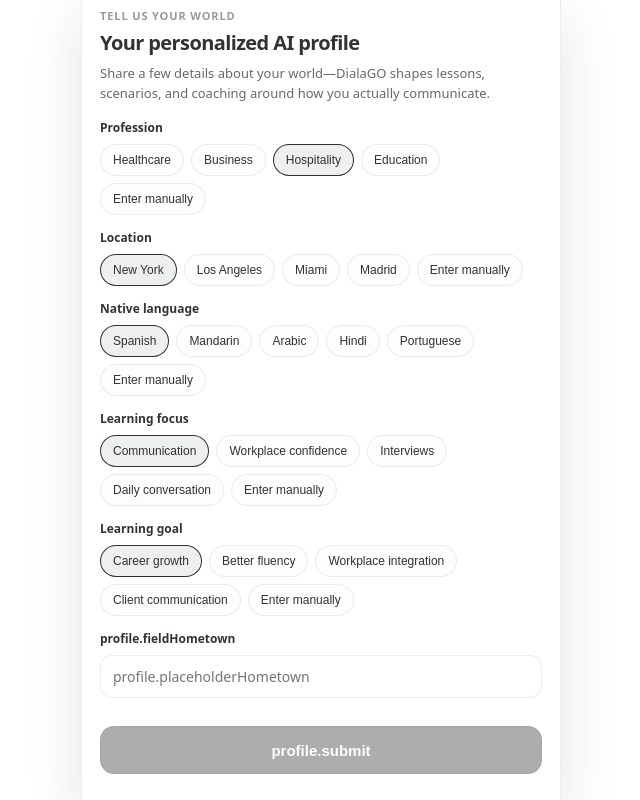
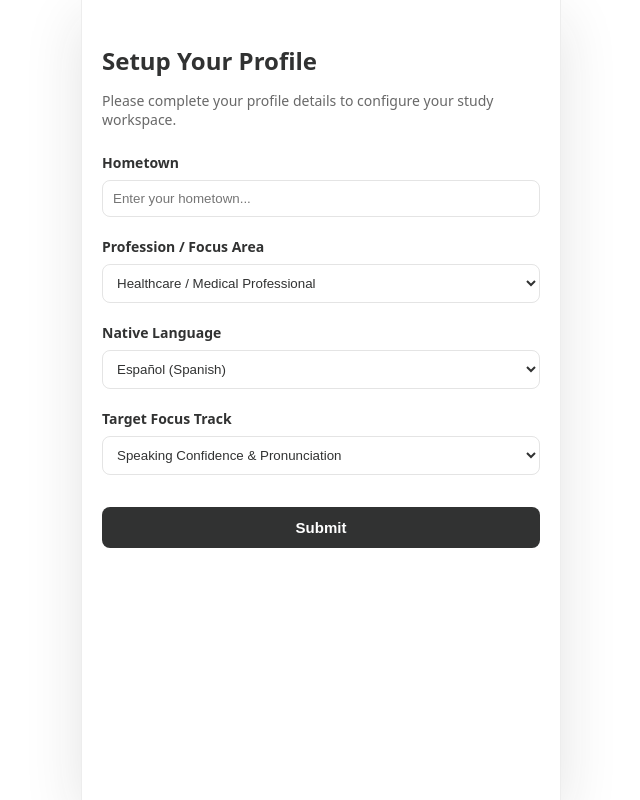
Before and after one commit to salmagg/dialago-demo, a React (Vite) app: page / in a window 1280 px wide. Both pictures are taken after a click on the button "Get Started". Shown: the whole page, without its empty margins (319-959 px from the left). Built offline with nearby package versions, Linux system fonts and the light colour scheme.

Commit message:
Fix Vercel 404 routing and update ProfileDashboard

```diff
--- a/src/app/screens/SetupWizard.tsx
+++ b/src/app/screens/SetupWizard.tsx
@@ -1,92 +1,92 @@
-import React from 'react';
-import { t } from '../../i18n';
+import React, { useState } from 'react';
 import { useApp } from '../AppContext';
-import { SelectableField } from '../components/SelectableField';
-import { FOCUSES, GOALS, LOCATIONS, NATIVE_LANGS, PROFESSIONS } from '../profileConstants';
-import { displayField, professionDisplay } from '../profileUtils';
 
 export function SetupWizard() {
-  const { lang, profile, setProfile, completeSetup } = useApp();
+  const { setProfile, completeSetup } = useApp();
 
-  const professionLabel = professionDisplay(lang, profile.profession);
-  const canSubmit =
-    professionLabel.length > 0 &&
-    (profile.location.manual ? profile.location.customText.trim() : true) &&
-    displayField(lang, NATIVE_LANGS, profile.nativeLanguage, 'profile.lang').length > 0 &&
-    displayField(lang, FOCUSES, profile.focus, 'profile.focus').length > 0 &&
-    displayField(lang, GOALS, profile.goal, 'profile.goal').length > 0 &&
-    profile.hometown.trim().length > 0;
+  const [localHometown, setLocalHometown] = useState('');
+  const [selectedProfession, setSelectedProfession] = useState('medical');
+  const [selectedNativeLang, setSelectedNativeLang] = useState('es');
+  const [selectedFocus, setSelectedFocus] = useState('speaking');
+
+  const handleSubmit = async (e: React.FormEvent) => {
+    e.preventDefault();
+    if (!localHometown.trim()) {
+      alert("Please fill in your Hometown before proceeding.");
+      return;
+    }
+
+    localStorage.setItem('dialago-user-hometown', localHometown.trim());
+    localStorage.setItem('dialago-onboarding-complete', 'true');
+
+    setProfile(prev => ({
+      ...prev,
+      profession: selectedProfession,
+      nativeLanguage: selectedNativeLang,
+      focus: selectedFocus
+    }));
+
+    if (completeSetup) {
+      await completeSetup();
+    }
+  };
 
   return (
-    <div className="dialago-setup dialago-setup--scroll">
-      <header className="dialago-setup__header">
-        <p className="dialago-eyebrow">{t(lang, 'profile.welcomeEyebrow')}</p>
-        <h1 className="dialago-setup__title">{t(lang, 'profile.welcomeTitle')}</h1>
-        <p className="dialago-setup__lead muted">{t(lang, 'profile.welcomeLead')}</p>
-      </header>
-      <div className="dialago-setup__fields">
-        <SelectableField
-          lang={lang}
-          label={t(lang, 'profile.fieldProfession')}
-          options={PROFESSIONS}
-          manualPlaceholderKey="profile.placeholderProfession"
-          value={profile.profession}
-          onChange={(v) => setProfile((p) => ({ ...p, profession: v }))}
-        />
-        <SelectableField
-          lang={lang}
-          label={t(lang, 'profile.fieldLocation')}
-          options={LOCATIONS}
-          manualPlaceholderKey="profile.placeholderLocation"
-          value={profile.location}
-          onChange={(v) => setProfile((p) => ({ ...p, location: v }))}
-        />
-        <SelectableField
-          lang={lang}
-          label={t(lang, 'profile.fieldNativeLanguage')}
-          options={NATIVE_LANGS}
-          manualPlaceholderKey="profile.placeholderNativeLanguage"
-          value={profile.nativeLanguage}
-          onChange={(v) => setProfile((p) => ({ ...p, nativeLanguage: v }))}
-        />
-        <SelectableField
-          lang={lang}
-          label={t(lang, 'profile.fieldFocus')}
-          options={FOCUSES}
-          manualPlaceholderKey="profile.placeholderFocus"
-          value={profile.focus}
-          onChange={(v) => setProfile((p) => ({ ...p, focus: v }))}
-        />
-        <SelectableField
-          lang={lang}
-          label={t(lang, 'profile.fieldGoal')}
-          options={GOALS}
-          manualPlaceholderKey="profile.placeholderGoal"
-          value={profile.goal}
-          onChange={(v) => setProfile((p) => ({ ...p, goal: v }))}
-        />
-        <div className="dialago-field">
-          <p className="dialago-field__label">{t(lang, 'profile.fieldHometown')}</p>
+    <div className="dialago-wizard" style={{ padding: '24px 20px', maxWidth: '480px', margin: '0 auto' }}>
+      <h2 style={{ fontSize: '24px', fontWeight: '700', marginBottom: '6px' }}>Setup Your Profile</h2>
+      <p className="muted" style={{ fontSize: '14px', marginBottom: '24px' }}>Please complete your profile details to configure your study workspace.</p>
+
+      <form onSubmit={handleSubmit} style={{ display: 'flex', flexDirection: 'column', gap: '20px' }}>
+
+        {/* 1. HOMETOWN INPUT */}
+        <div>
+          <label style={{ display: 'block', fontSize: '14px', fontWeight: '600', marginBottom: '8px' }}>Hometown</label>
           <input
             type="text"
-            className="dialago-input"
-            value={profile.hometown}
-            onChange={(e) => setProfile((p) => ({ ...p, hometown: e.target.value }))}
-            placeholder={t(lang, 'profile.placeholderHometown')}
-            aria-label={t(lang, 'profile.fieldHometown')}
+            required
+            value={localHometown}
+            onChange={(e) => setLocalHometown(e.target.value)}
+            placeholder="Enter your hometown..."
+            style={{ width: '100%', padding: '10px', borderRadius: '8px', border: '1px solid var(--border)', background: 'var(--bg-input)', color: 'var(--text)' }}
           />
         </div>
-      </div>
-      <footer className="dialago-setup__footer">
-        <button
-          type="button"
-          className="dialago-btn dialago-btn--primary"
-          disabled={!canSubmit}
-          onClick={() => void completeSetup()}
-        >
-          {t(lang, 'profile.submit')}
+
+        {/* 2. PROFESSION */}
+        <div>
+          <label style={{ display: 'block', fontSize: '14px', fontWeight: '600', marginBottom: '8px' }}>Profession / Focus Area</label>
+          <select value={selectedProfession} onChange={(e) => setSelectedProfession(e.target.value)} style={{ width: '100%', padding: '10px', borderRadius: '8px', border: '1px solid var(--border)', background: 'var(--bg-input)', color: 'var(--text)' }}>
+            <option value="medical" style={{ color: '#111111', background: '#ffffff' }}>Healthcare / Medical Professional</option>
+            <option value="business" style={{ color: '#111111', background: '#ffffff' }}>Business / Corporate</option>
+            <option value="engineering" style={{ color: '#111111', background: '#ffffff' }}>Engineering / Tech</option>
+            <option value="general" style={{ color: '#111111', background: '#ffffff' }}>General Communication</option>
+          </select>
+        </div>
+
+        {/* 3. NATIVE LANGUAGE */}
+        <div>
+          <label style={{ display: 'block', fontSize: '14px', fontWeight: '600', marginBottom: '8px' }}>Native Language</label>
+          <select value={selectedNativeLang} onChange={(e) => setSelectedNativeLang(e.target.value)} style={{ width: '100%', padding: '10px', borderRadius: '8px', border: '1px solid var(--border)', background: 'var(--bg-input)', color: 'var(--text)' }}>
+            <option value="es" style={{ color: '#111111', background: '#ffffff' }}>Español (Spanish)</option>
+            <option value="fr" style={{ color: '#111111', background: '#ffffff' }}>Français (French)</option>
+            <option value="zh" style={{ color: '#111111', background: '#ffffff' }}>中文 (Chinese)</option>
+            <option value="ar" style={{ color: '#111111', background: '#ffffff' }}>العربية (Arabic)</option>
+          </select>
+        </div>
+
+        {/* 4. TARGET TRACK */}
+        <div>
+          <label style={{ display: 'block', fontSize: '14px', fontWeight: '600', marginBottom: '8px' }}>Target Focus Track</label>
+          <select value={selectedFocus} onChange={(e) => setSelectedFocus(e.target.value)} style={{ width: '100%', padding: '10px', borderRadius: '8px', border: '1px solid var(--border)', background: 'var(--bg-input)', color: 'var(--text)' }}>
+            <option value="speaking" style={{ color: '#111111', background: '#ffffff' }}>Speaking Confidence & Pronunciation</option>
+            <option value="writing" style={{ color: '#111111', background: '#ffffff' }}>Professional Writing & Grammar</option>
+            <option value="vocabulary" style={{ color: '#111111', background: '#ffffff' }}>Medical & Technical Vocabulary</option>
+          </select>
+        </div>
+
+        <button type="submit" style={{ marginTop: '12px', padding: '12px', background: 'var(--text)', color: 'var(--bg)', borderRadius: '8px', border: 'none', fontWeight: '700', cursor: 'pointer', fontSize: '15px' }}>
+          Submit
         </button>
-      </footer>
+      </form>
     </div>
   );
 }
```
Also changed, not shown: 5 other files (tests, documents, lock files or other folders).
